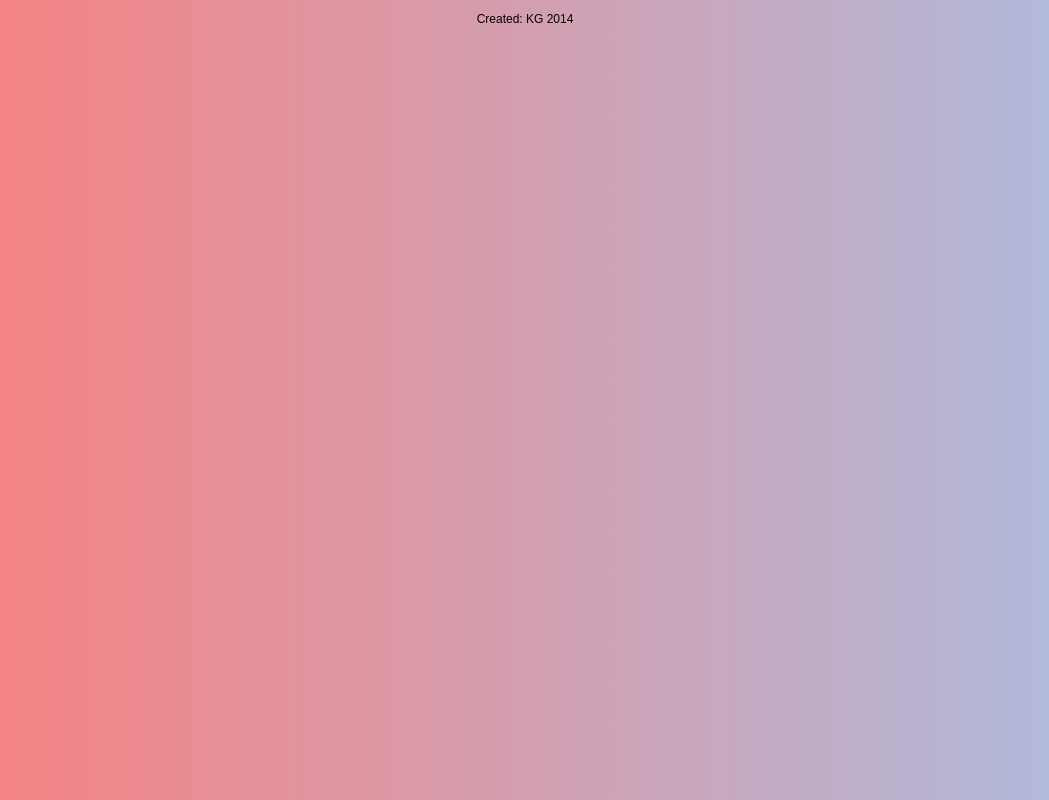
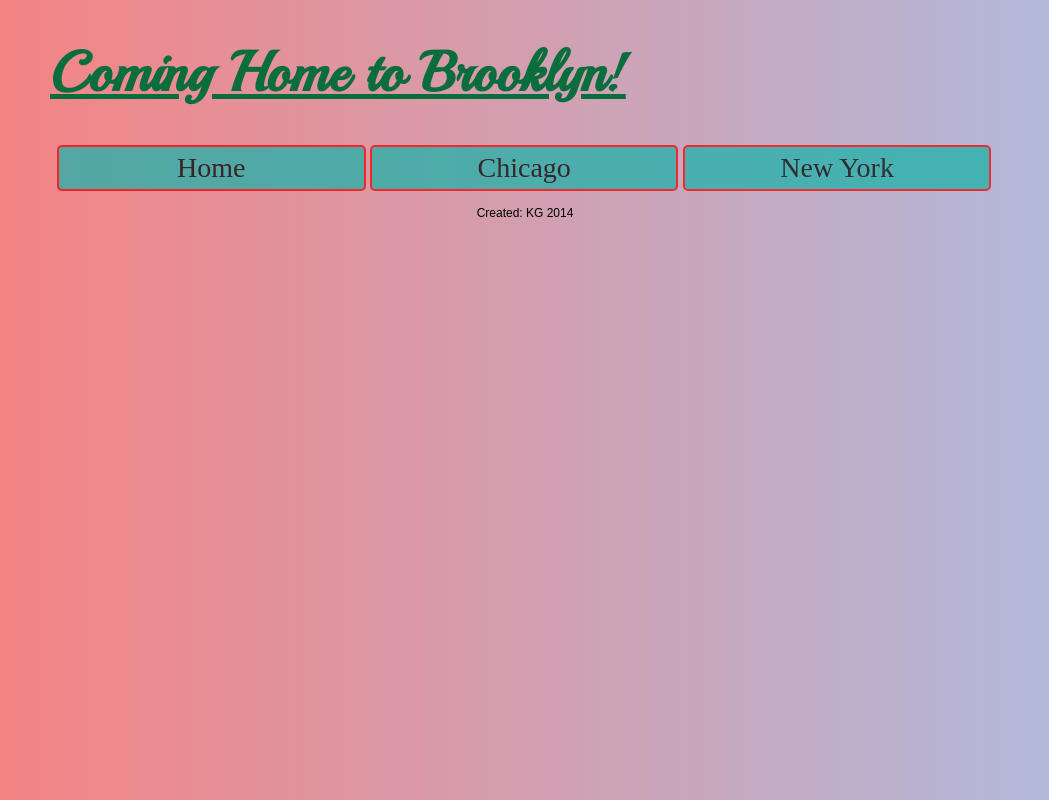
Before and after one commit to kenguie/BdayPject, a plain HTML site: page Page3.html in a window 1280 px wide. Shown: the whole page, without its empty margins (115-1164 px from the left). Drawn offline with Linux system fonts and the light colour scheme.

Commit message:
setting up page3

```diff
--- a/Page3.html
+++ b/Page3.html
@@ -17,12 +17,33 @@
 </head>
 
 <body>
-    <div>
+    <div class=bodyContainer>
+
+	<div class="p3Top">
+		<h1>Coming Home to Brooklyn!</h1>
+	</div>
+
+	<nav>
+		<ul>
+		    <li class="button"><a href="index.html">Home</a></li>
+		    <li class="button"><a href="page2.html">Chicago</a></li>
+		    <li class="button"><a href="page3.html">New York</a></li>
+		</ul>
+	</nav>
+
+	<div class="moving">
+	</div>
+
+	<div class="family">
+	</div>
+
+	<div class="travels">
+	</div>
+
+	<footer>
+		<p> Created: KG 2014 </p>
+	</footer>
+
     </div>
-
-    <footer>
-	<p> Created: KG 2014 </p>
-    </footer>
-
 </body>
 </html>
--- a/styles/style.css
+++ b/styles/style.css
@@ -141,3 +141,12 @@ footer {
     font-family: 'Noto Serif', serif;
     font-size: 1.25em;
 }
+
+/*------------New for page 3--------------------*/
+
+.p3Top h1 {
+    font-family: 'Playball', serif;
+    font-size: 3.5em;
+    color: rgb(10, 109, 62);
+    text-decoration: underline;
+}
```
Also changed, not shown: page2.html (+3 -2 lines).
